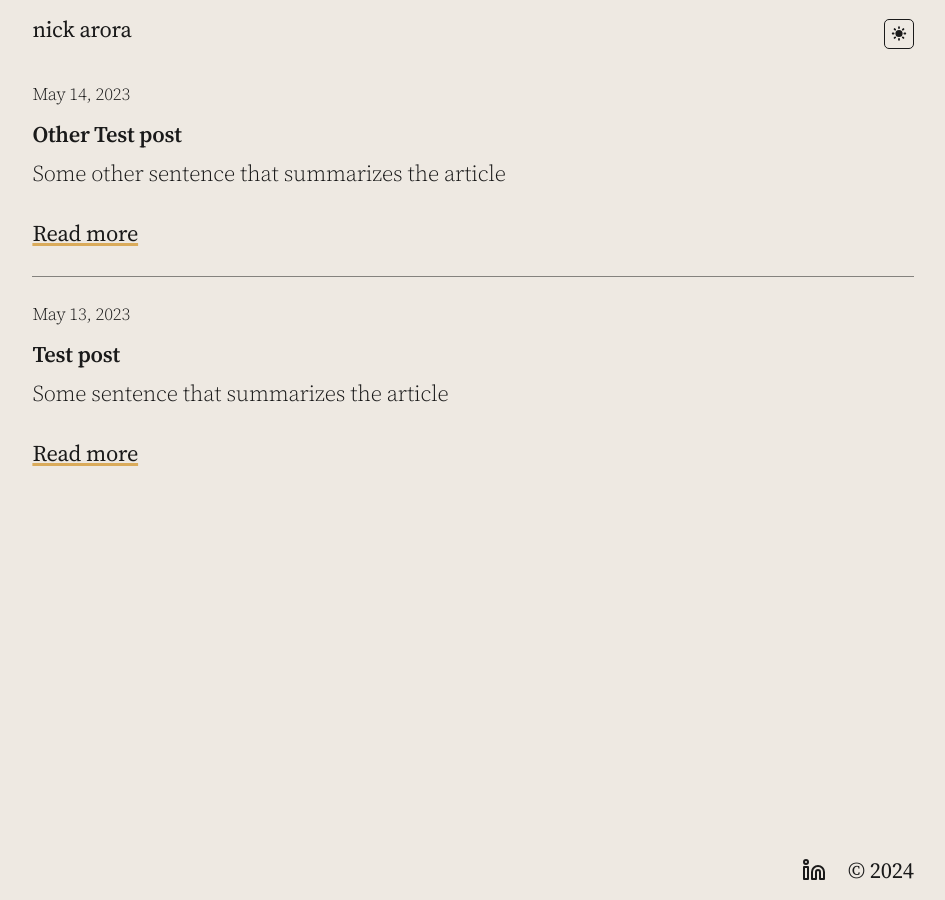
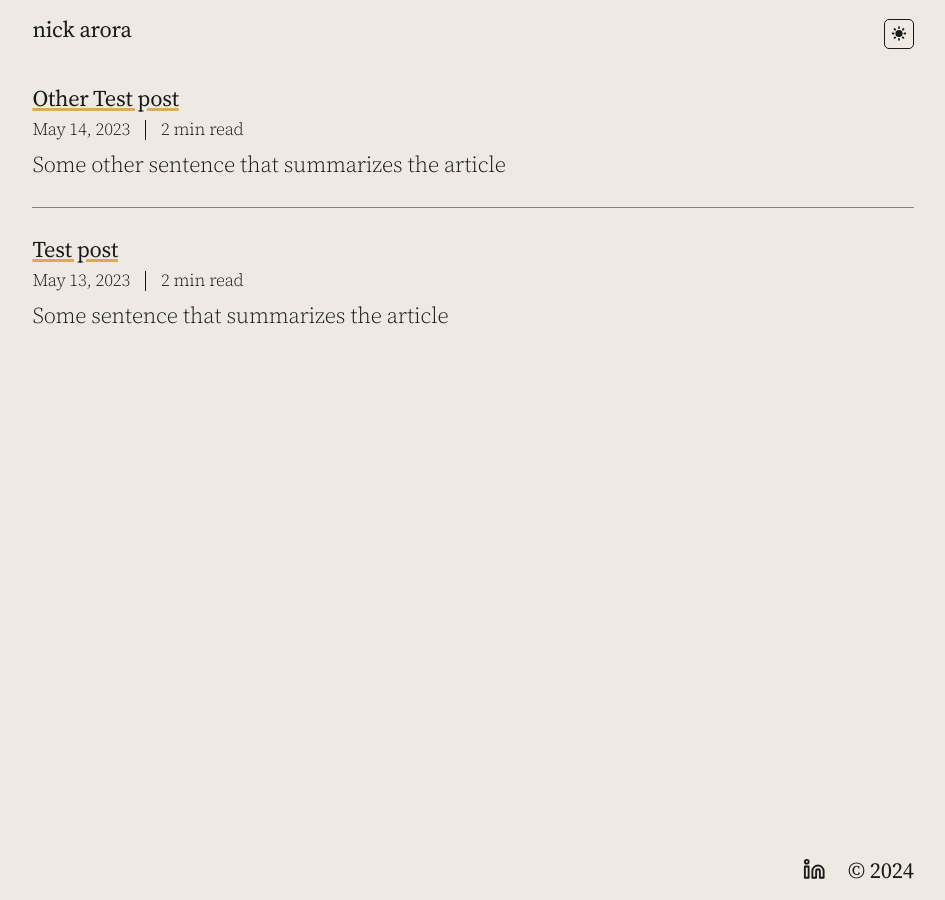
Before and after one commit to nickarora/nickarora.github.io, a Jekyll site: the page built from _app/_pages/index.html, in a window 1280 px wide. Shown: the whole page, without its empty margins (167-1112 px from the left). Built offline with Jekyll 4.4.1, drawn with Linux system fonts in a browser that asks for light colours.

Commit message:
Post previews are updated

```diff
--- a/_app/_includes/post-previews.html
+++ b/_app/_includes/post-previews.html
@@ -1,18 +1,20 @@
 <ul class="post-previews">
   {% for post in include.posts %}
     <li>
-      <time datetime="{{ post.date }}">{{ post.date | date: "%B %d, %Y" }}</time>
       <header>
-        {{ post.title }}
+        <a href="{{ post.url }}">
+          {{ post.title }}
+        </a>
+        <div class="post-metadata">
+          <time datetime="{{ post.date }}">{{ post.date | date: "%B %d, %Y" }}</time>
+          {% include reading-time.html content=post.content %}
+        </div>
       </header>
       {% if post.summary %}
         <p class="summary">
           {{ post.summary }}
         </p>
       {%- endif -%}
-      <a href="{{ post.url }}">
-        Read more
-      </a>
     </li>
   {% endfor %}
 </ul>
--- a/_app/_includes/reading-time.html
+++ b/_app/_includes/reading-time.html
@@ -1,9 +1,9 @@
-{% capture words %}
-  {{ content | number_of_words | minus: 180 }}
-{% endcapture %}
+{% assign words = include.content | strip_html | number_of_words %}
 
-{% unless words contains '-' %}
-  <span>
-    {{ words | plus: 150 | divided_by: 150 | append: ' min read' }}
-  </span>
-{% endunless %}
+<span>
+  {% if words < 300 %}
+    1 min read
+  {% else %}
+    {{ words | divided_by: 150 | append: ' min read' }}
+  {% endif %}
+</span>
--- a/_app/_layouts/post.html
+++ b/_app/_layouts/post.html
@@ -5,9 +5,9 @@ layout: default
 <article class="post container flow">
   <header>
     <h1>{{ page.title | escape }}</h1>
-    <div class="subheader">
+    <div class="post-metadata">
       <time datetime="{{ page.date }}">{{ page.date | date: "%B %d, %Y" }}</time>
-      {% include reading-time.html %}
+      {% include reading-time.html content=page.content %}
     </div>
   </header>
 
--- a/_app/_sass/layouts.scss
+++ b/_app/_sass/layouts.scss
@@ -16,7 +16,6 @@
     display: flex;
     align-items: flex-end;
     justify-content: space-between;
-
   }
 
   a {
--- a/_app/_sass/posts.scss
+++ b/_app/_sass/posts.scss
@@ -13,20 +13,16 @@
       display: block;
       font-size: var(--fs-1);
       font-weight: var(--fw-1);
-      margin-bottom: 0.25rem;
-    }
-
-    header {
-      font-weight: var(--fw-3);
     }
 
     p {
       font-weight: var(--fw-1);
     }
 
-    a {
-      display: inline-block;
-      margin-top: 1rem;
+    .post-metadata {
+      font-size: var(--fs-1);
+      font-weight: var(--fw-1);
+      margin-top: -0.25em;
     }
   }
 
@@ -36,34 +32,10 @@
 }
 
 .post {
-  header {
-    .subheader {
-      --horizontal-spacing: 0.75rem;
-
-      display: flex;
-      flex-direction: row;
-      align-items: center;
-      gap: var(--horizontal-spacing);
-
-      padding-top: 0.5rem;
-
-      font-size: var(--fs-2);
-      font-weight: var(--fw-1);
-
-      * + * {
-        display: flex;
-        align-items: center;
-      }
-
-      * + *:before {
-        content: '';
-        display: inline-block;
-        height: 1rem;
-        width: 1px;
-        margin-right: var(--horizontal-spacing);
-        background-color: currentColor;
-      }
-    }
+  .post-metadata {
+    font-size: var(--fs-2);
+    font-weight: var(--fw-1);
+    padding-top: 0.5rem;
   }
 
   blockquote {
@@ -80,3 +52,26 @@
     font-size: var(--fs-1);
   }
 }
+
+.post-metadata {
+  --horizontal-spacing: 0.75rem;
+
+  display: flex;
+  flex-direction: row;
+  align-items: center;
+  gap: var(--horizontal-spacing);
+
+  * + * {
+    display: flex;
+    align-items: center;
+  }
+
+  * + *:before {
+    content: '';
+    display: inline-block;
+    height: 1rem;
+    width: 1px;
+    margin-right: var(--horizontal-spacing);
+    background-color: currentColor;
+  }
+}
--- a/_app/_sass/social-media.scss
+++ b/_app/_sass/social-media.scss
@@ -2,7 +2,10 @@
   display: flex;
   align-items: center;
 
-  a {
+  a, svg {
     color: inherit;
+    width: 1em;
+    height: 1em;
+    margin-bottom: 2px;
   }
 }
```
